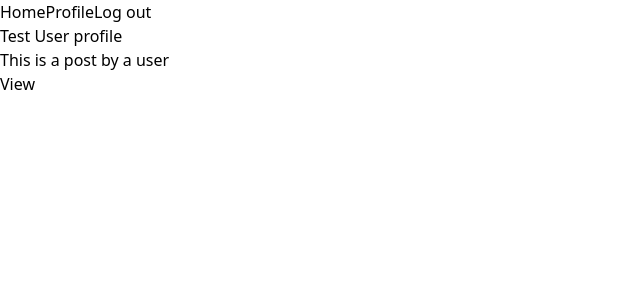
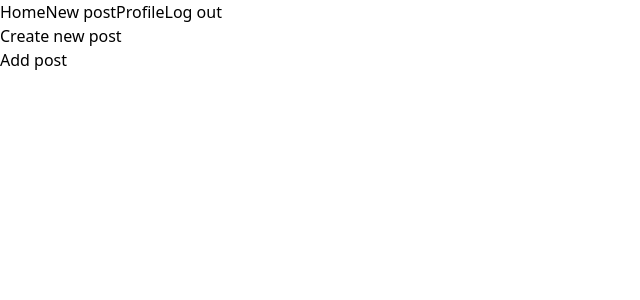
Before and after one commit to minhlong149/social-media-client, a React (Vite) app: page /create in a window 1280 px wide. Both pictures are taken after a click on the button "Login". Shown: the top 300 px of the page, without its empty margins (0-640 px from the left). Built offline with nearby package versions, Linux system fonts and the light colour scheme.

Commit message:
Add functionality to create new post

```diff
--- a/src/components/Home.jsx
+++ b/src/components/Home.jsx
@@ -2,6 +2,7 @@ import React from 'react';
 import { Route, Routes } from 'react-router-dom';
 
 import Header from './Home/Header.jsx';
+import NewPost from './Posts/NewPost.jsx';
 import Posts from './Posts/Posts.jsx';
 import Profile from './Profile/Profile.jsx';
 import ProfilePost from './Profile/ProfilePost.jsx';
@@ -14,6 +15,7 @@ function Home({ user, logout }) {
       <Header logout={logout} user={user} />
       <Routes>
         <Route path='/' element={<Posts user={user} />} />
+        <Route path='/create' element={<NewPost user={user} />} />
 
         <Route path='/:username' element={<Profile user={user} />} />
         <Route path='/:username/:postId' element={<ProfilePost />} />
--- a/src/components/Home/Header.jsx
+++ b/src/components/Home/Header.jsx
@@ -7,6 +7,9 @@ function Header({ logout, user }) {
       <nav>
         <Link to='/'>
           <button className='bg-sky-500 rounded text-white px-2 py-1'>Home</button>
+        </Link>
+        <Link to={`/create`}>
+          <button className='bg-sky-500 rounded text-white px-2 py-1'>New post</button>
         </Link>
         <Link to={`/${user.username}`}>
           <button className='bg-sky-500 rounded text-white px-2 py-1'>Profile</button>
--- /dev/null
+++ b/src/components/Posts/NewPost.jsx
@@ -0,0 +1,30 @@
+import React from 'react';
+
+import postService from '../../services/posts.js';
+
+function NewPost({ user }) {
+  const handleCreatePost = () => {
+    const post = getPostFromForm();
+    postService.createPost(post);
+  };
+
+  const getPostFromForm = () => {
+    // TODO: Get post from the form
+    return {
+      id: 4,
+      caption: 'This is a post created by user',
+      author: user.username,
+    };
+  };
+
+  return (
+    <section>
+      <h1>Create new post</h1>
+      <button className='bg-sky-500 rounded text-white px-2 py-1' onClick={handleCreatePost}>
+        Add post
+      </button>
+    </section>
+  );
+}
+
+export default NewPost;
--- a/src/services/posts.js
+++ b/src/services/posts.js
@@ -44,6 +44,9 @@ class PostService {
 
     return posts;
   }
+
+  createPost(post) {
+  }
 }
 
 export default new PostService();
```
